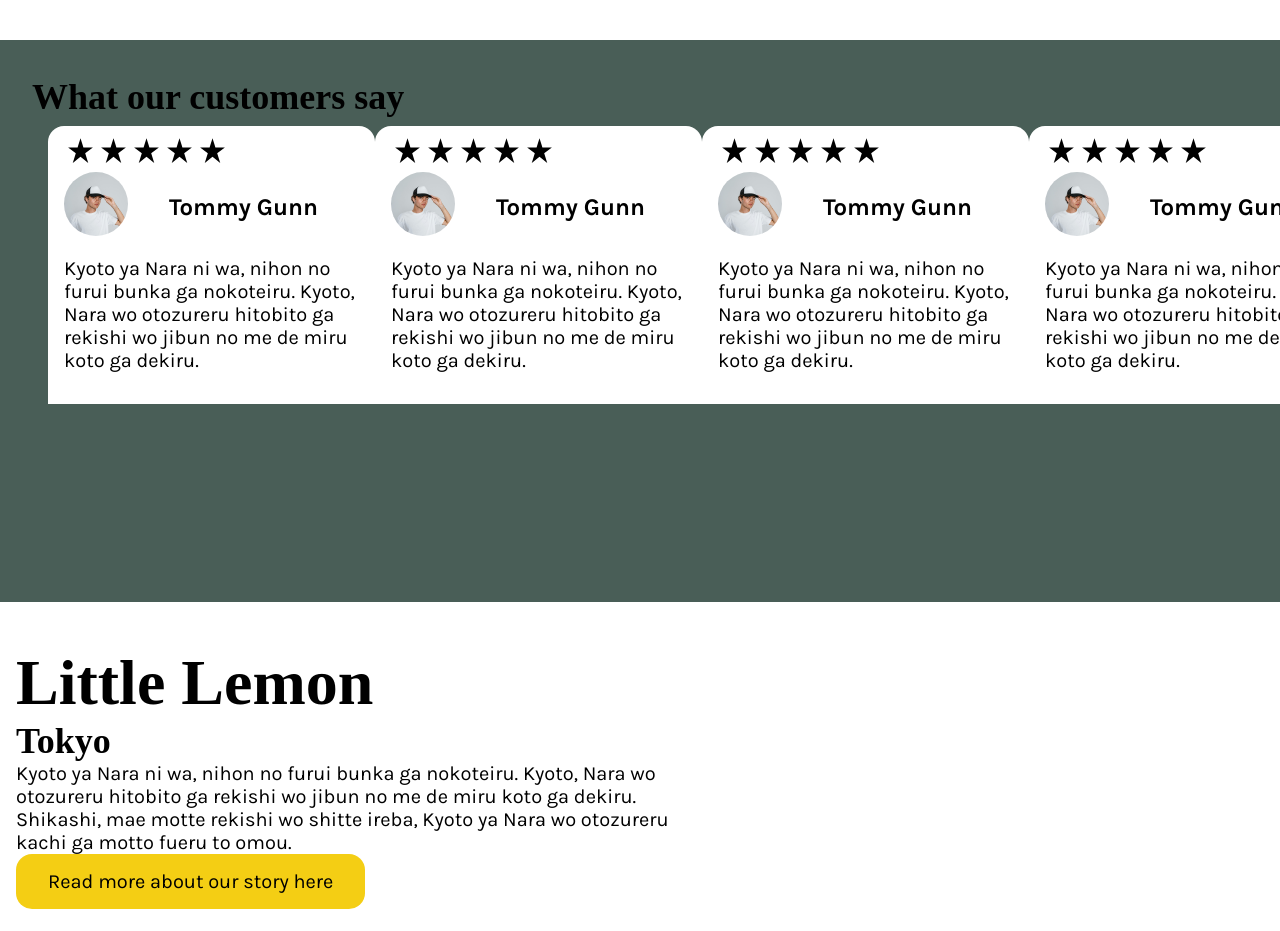
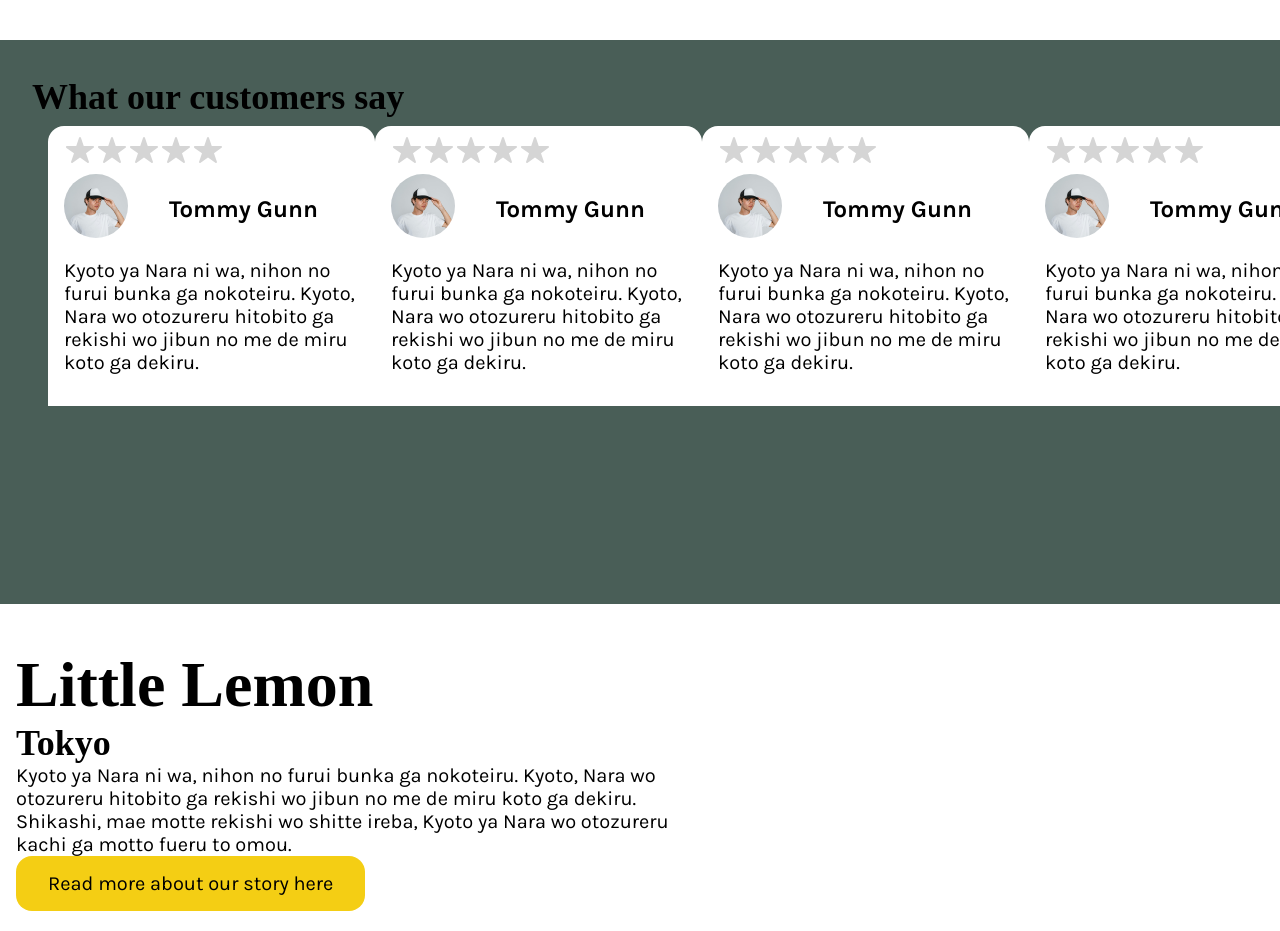
Before and after one commit to jarteaga127/little-lemon-app-coursera, a React (Vite) app: page / in a window 1280 px wide. Shown: the part 1380-2311 px from the top of the page. Built offline with nearby package versions, Linux system fonts and the light colour scheme; a web font is replaced by a local one.

Commit message:
Added react-icons to react the rating system on the review cards

```diff
--- a/package.json
+++ b/package.json
@@ -11,7 +11,8 @@
   },
   "dependencies": {
     "react": "^19.0.0",
-    "react-dom": "^19.0.0"
+    "react-dom": "^19.0.0",
+    "react-icons": "^5.5.0"
   },
   "devDependencies": {
     "@eslint/js": "^9.19.0",
--- a/src/Components/ReviewCard.jsx
+++ b/src/Components/ReviewCard.jsx
@@ -1,25 +1,15 @@
 import UserAvatar from "../assets/user-avatar-example.jpg";
-import RatingStar from "../assets/rating-star.svg";
+import { IoIosStar } from "react-icons/io"
 
 const ReviewCard = () => {
     return (
         <div className="review-card">
           <div className="review-rating">
-            <span>
-              <img src={RatingStar} alt="star" className="star-orange"/>
-            </span>
-            <span>
-              <img src={RatingStar} alt="star" />
-            </span>
-            <span>
-              <img src={RatingStar} alt="star" />
-            </span>
-            <span>
-              <img src={RatingStar} alt="star" />
-            </span>
-            <span>
-              <img src={RatingStar} alt="star" />
-            </span>
+          <span><IoIosStar /></span>
+          <span><IoIosStar /></span>
+          <span><IoIosStar /></span>
+          <span><IoIosStar /></span>
+          <span><IoIosStar /></span>
           </div>
           <div className="review-user">
             <div className="user-avatar">
--- a/src/index.css
+++ b/src/index.css
@@ -180,9 +180,9 @@
 padding: 8px 16px 32px;
 }
 
-.review-rating img {
-  width: 33px;
-  color: #d9d9d9;
+.review-rating span {
+ font-size: 32px;
+ color: #d5d5d5;
 }
 
 .review-user {
```
Also changed, not shown: src/assets/rating-star.svg (deleted), 1 other file (tests, documents, lock files or other folders).
